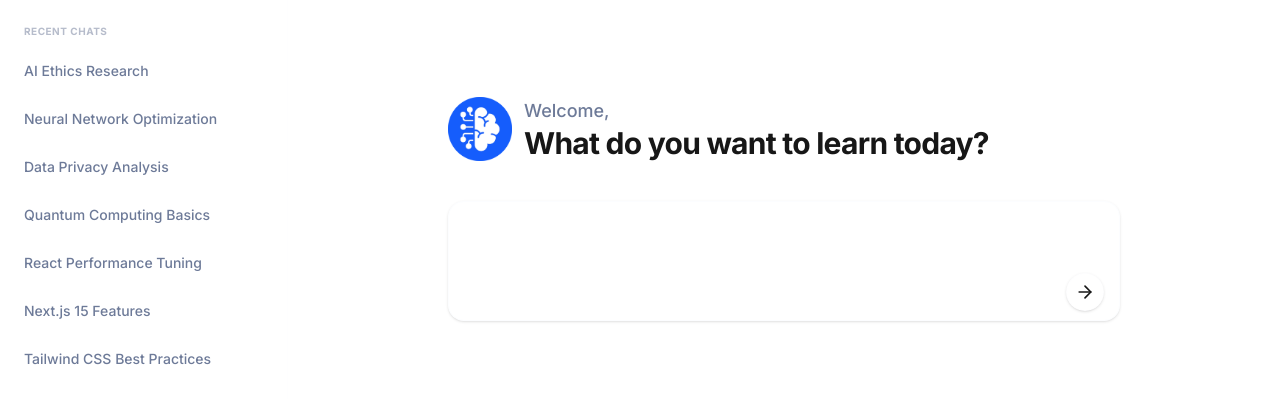
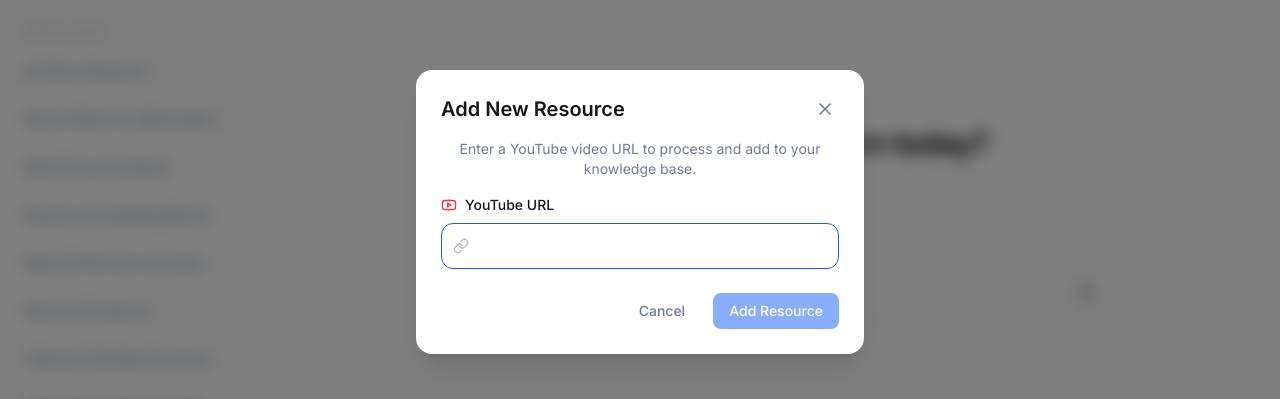
Before and after one commit to Inellect-Chip/intellectchip_knowledge_manager_v1_client_landing, a Next.js app: page /Chat/0123456789012345 in a window 1280 px wide. Both pictures are taken after typing "Sample" into the empty fields and a click on the button "Add Resource". Shown: the part 188-587 px from the top of the page. Built offline with nearby package versions, Linux system fonts and the light colour scheme; no server answers.

Commit message:
setup the add resource ui workflow with the success toast

```diff
--- a/app/(chat_app)/Chat/[chatId]/page.tsx
+++ b/app/(chat_app)/Chat/[chatId]/page.tsx
@@ -1,22 +1,44 @@
 "use client";
 
-import React from 'react';
+import React, { useState } from 'react';
 import { useParams } from 'next/navigation';
 import { useUser } from '@clerk/nextjs';
 import Image from 'next/image';
 import { Plus, ArrowRight } from 'lucide-react';
+import AddResourceModal from '@/component/features/chat/AddResourceModal';
+import Toast, { ToastProps } from '@/component/ui/Toast';
 
 const ChatPage = () => {
     const params = useParams();
     const { user } = useUser();
-    // chatId is available if needed for future logic
-    // const chatId = params.chatId as string;
+
+    // State
+    const [isModalOpen, setIsModalOpen] = useState(false);
+    const [toasts, setToasts] = useState<ToastProps[]>([]);
+
+    const addToast = (message: string, type: 'success' | 'error' = 'success') => {
+        const id = Math.random().toString(36).substr(2, 9);
+        setToasts(prev => [...prev, { id, message, type, onDismiss: dismissToast }]);
+    };
+
+    const dismissToast = (id: string) => {
+        setToasts(prev => prev.filter(t => t.id !== id));
+    };
+
+    const handleAddResource = (url: string) => {
+        console.log("Adding resource:", url);
+        // Here you would typically call your API
+        addToast("Resource added successfully! Processing started.", "success");
+    };
 
     return (
         <div className="relative h-full flex flex-col items-center justify-center p-8 text-center max-w-4xl mx-auto">
             {/* Top Right: Add Resource Button */}
             <div className="absolute top-8 right-8">
-                <button className="flex items-center gap-2 px-4 py-2 bg-transparent border border-secondary/20 hover:bg-secondary/10 rounded-lg text-sm font-medium transition-colors cursor-pointer">
+                <button
+                    onClick={() => setIsModalOpen(true)}
+                    className="flex items-center gap-2 px-4 py-2 bg-transparent border border-secondary/20 hover:bg-secondary/10 rounded-lg text-sm font-medium transition-colors cursor-pointer"
+                >
                     <Plus size={16} />
                     Add Resource
                 </button>
@@ -57,6 +79,19 @@ const ChatPage = () => {
                     </div>
                 </div>
             </div>
+
+            {/* Modals & Toasts */}
+            <AddResourceModal
+                isOpen={isModalOpen}
+                onClose={() => setIsModalOpen(false)}
+                onAdd={handleAddResource}
+            />
+
+            <div className="fixed bottom-8 right-8 flex flex-col gap-2 z-50">
+                {toasts.map(toast => (
+                    <Toast key={toast.id} {...toast} />
+                ))}
+            </div>
         </div>
     );
 };
--- /dev/null
+++ b/component/features/chat/AddResourceModal.tsx
@@ -0,0 +1,87 @@
+"use client";
+
+import React, { useState } from 'react';
+import Modal from '@/component/ui/Modal';
+import { Youtube, Link as LinkIcon } from 'lucide-react';
+
+interface AddResourceModalProps {
+    isOpen: boolean;
+    onClose: () => void;
+    onAdd: (url: string) => void;
+}
+
+const AddResourceModal: React.FC<AddResourceModalProps> = ({ isOpen, onClose, onAdd }) => {
+    const [url, setUrl] = useState('');
+    const [error, setError] = useState('');
+
+    const handleSubmit = (e: React.FormEvent) => {
+        e.preventDefault();
+
+        if (!url.trim()) {
+            setError('Please enter a valid URL');
+            return;
+        }
+
+        // Basic YouTube URL validation (can be enhanced)
+        if (!url.includes('youtube.com') && !url.includes('youtu.be')) {
+            setError('Please enter a valid YouTube URL');
+            return;
+        }
+
+        onAdd(url);
+        setUrl('');
+        setError('');
+        onClose();
+    };
+
+    return (
+        <Modal isOpen={isOpen} onClose={onClose} title="Add New Resource">
+            <form onSubmit={handleSubmit} className="flex flex-col gap-4">
+                <p className="text-sm text-secondary-foreground">
+                    Enter a YouTube video URL to process and add to your knowledge base.
+                </p>
+
+                <div className="space-y-2">
+                    <label className="text-sm font-medium text-foreground flex items-center gap-2">
+                        <Youtube size={16} className="text-red-500" />
+                        YouTube URL
+                    </label>
+                    <div className="relative">
+                        <input
+                            type="text"
+                            value={url}
+                            onChange={(e) => {
+                                setUrl(e.target.value);
+                                setError('');
+                            }}
+                            placeholder="https://www.youtube.com/watch?v=..."
+                            className={`w-full bg-secondary/5 border ${error ? 'border-red-500/50 focus:border-red-500' : 'border-secondary/20 focus:border-primary'} rounded-xl px-4 py-3 pl-10 text-sm outline-none transition-all`}
+                            autoFocus
+                        />
+                        <LinkIcon className="absolute left-3 top-1/2 -translate-y-1/2 text-secondary-foreground/50" size={16} />
+                    </div>
+                    {error && <span className="text-xs text-red-500">{error}</span>}
+                </div>
+
+                <div className="flex items-center justify-end gap-3 mt-2">
+                    <button
+                        type="button"
+                        onClick={onClose}
+                        className="px-4 py-2 text-sm font-medium text-secondary-foreground hover:bg-secondary/10 rounded-lg transition-colors"
+                    >
+                        Cancel
+                    </button>
+                    <button
+                        type="submit"
+                        disabled={!url.trim()}
+                        className="px-4 py-2 text-sm font-medium bg-primary text-white rounded-lg hover:bg-primary/90 transition-colors disabled:opacity-50 disabled:cursor-not-allowed cursor-pointer"
+                    >
+                        Add Resource
+                    </button>
+                </div>
+            </form>
+        </Modal>
+    );
+};
+
+export default AddResourceModal;
--- /dev/null
+++ b/component/ui/Modal.tsx
@@ -0,0 +1,58 @@
+"use client";
+
+import React, { useEffect, useRef } from 'react';
+import { X } from 'lucide-react';
+
+interface ModalProps {
+    isOpen: boolean;
+    onClose: () => void;
+    title?: string;
+    children: React.ReactNode;
+}
+
+const Modal: React.FC<ModalProps> = ({ isOpen, onClose, title, children }) => {
+    const modalRef = useRef<HTMLDivElement>(null);
+
+    useEffect(() => {
+        const handleEscape = (e: KeyboardEvent) => {
+            if (e.key === 'Escape') onClose();
+        };
+
+        if (isOpen) {
+            document.addEventListener('keydown', handleEscape);
+            document.body.style.overflow = 'hidden';
+        }
+
+        return () => {
+            document.removeEventListener('keydown', handleEscape);
+            document.body.style.overflow = 'unset';
+        };
+    }, [isOpen, onClose]);
+
+    if (!isOpen) return null;
+
+    return (
+        <div className="fixed inset-0 z-50 flex items-center justify-center bg-black/50 backdrop-blur-sm animate-in fade-in duration-200">
+            <div
+                ref={modalRef}
+                className="relative w-full max-w-md bg-white dark:bg-zinc-900 border border-secondary/20 rounded-2xl shadow-xl p-6 animate-in zoom-in-95 duration-200"
+                onClick={(e) => e.stopPropagation()}
+            >
+                <div className="flex items-center justify-between mb-4">
+                    {title && <h2 className="text-xl font-semibold text-foreground">{title}</h2>}
+                    <button
+                        onClick={onClose}
+                        className="p-1 text-secondary-foreground hover:text-foreground hover:bg-secondary/10 rounded-lg transition-colors"
+                    >
+                        <X size={20} />
+                    </button>
+                </div>
+                {children}
+            </div>
+            {/* Click outside to close */}
+            <div className="absolute inset-0 -z-10" onClick={onClose} />
+        </div>
+    );
+};
+
+export default Modal;
--- /dev/null
+++ b/component/ui/Toast.tsx
@@ -0,0 +1,40 @@
+"use client";
+
+import React, { useEffect } from 'react';
+import { CheckCircle, XCircle, X } from 'lucide-react';
+
+export interface ToastProps {
+    id: string;
+    message: string;
+    type?: 'success' | 'error';
+    onDismiss: (id: string) => void;
+}
+
+const Toast: React.FC<ToastProps> = ({ id, message, type = 'success', onDismiss }) => {
+    useEffect(() => {
+        const timer = setTimeout(() => {
+            onDismiss(id);
+        }, 3000); // Auto dismiss after 3 seconds
+
+        return () => clearTimeout(timer);
+    }, [id, onDismiss]);
+
+    return (
+        <div className="flex items-center gap-3 bg-white dark:bg-zinc-900 border border-secondary/20 rounded-xl shadow-lg p-4 min-w-[300px] animate-in slide-in-from-bottom-5 duration-300">
+            {type === 'success' ? (
+                <CheckCircle className="text-green-500 shrink-0" size={20} />
+            ) : (
+                <XCircle className="text-red-500 shrink-0" size={20} />
+            )}
+            <p className="flex-1 text-sm font-medium text-foreground">{message}</p>
+            <button
+                onClick={() => onDismiss(id)}
+                className="text-secondary-foreground hover:text-foreground transition-colors"
+            >
+                <X size={16} />
+            </button>
+        </div>
+    );
+};
+
+export default Toast;
```
